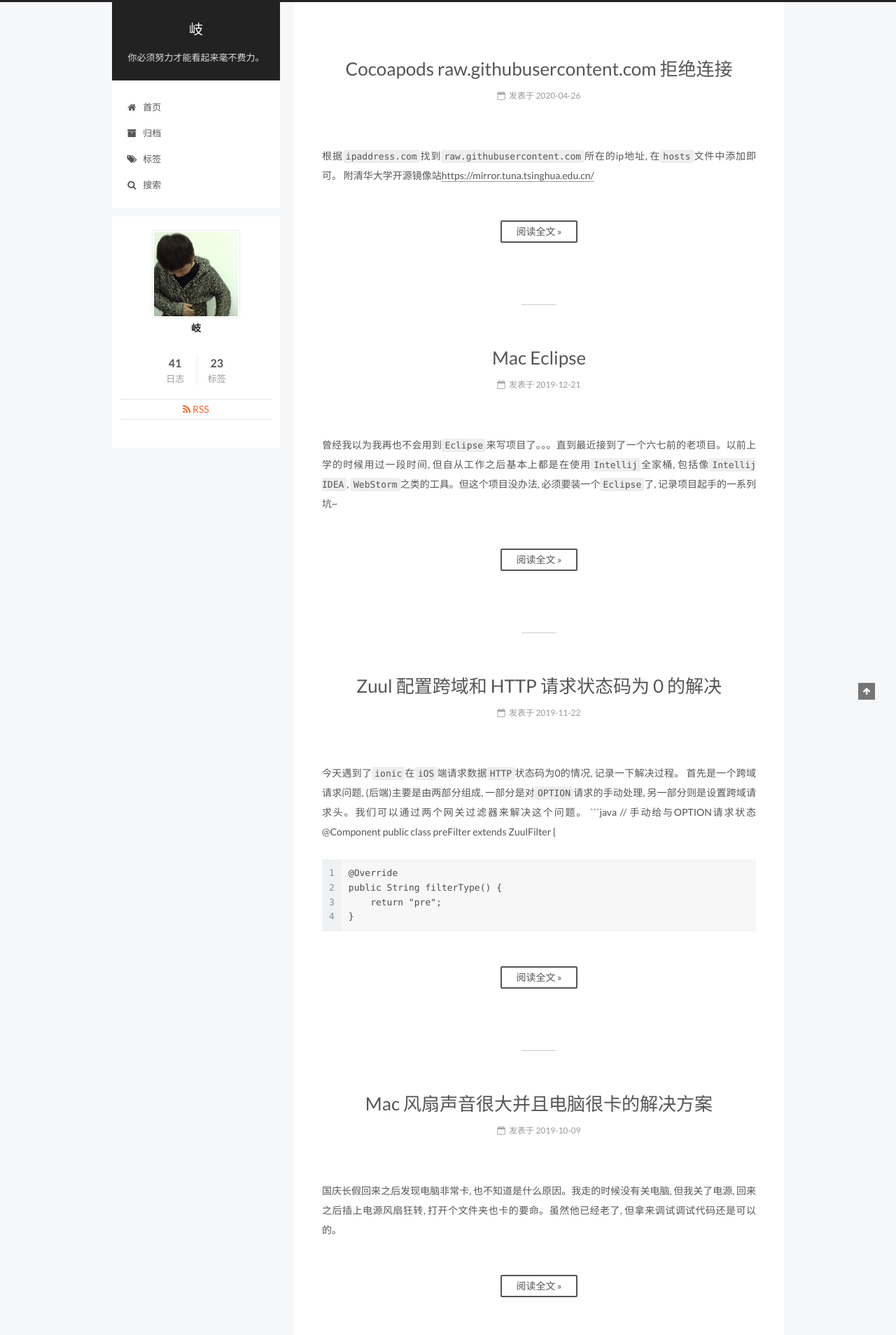
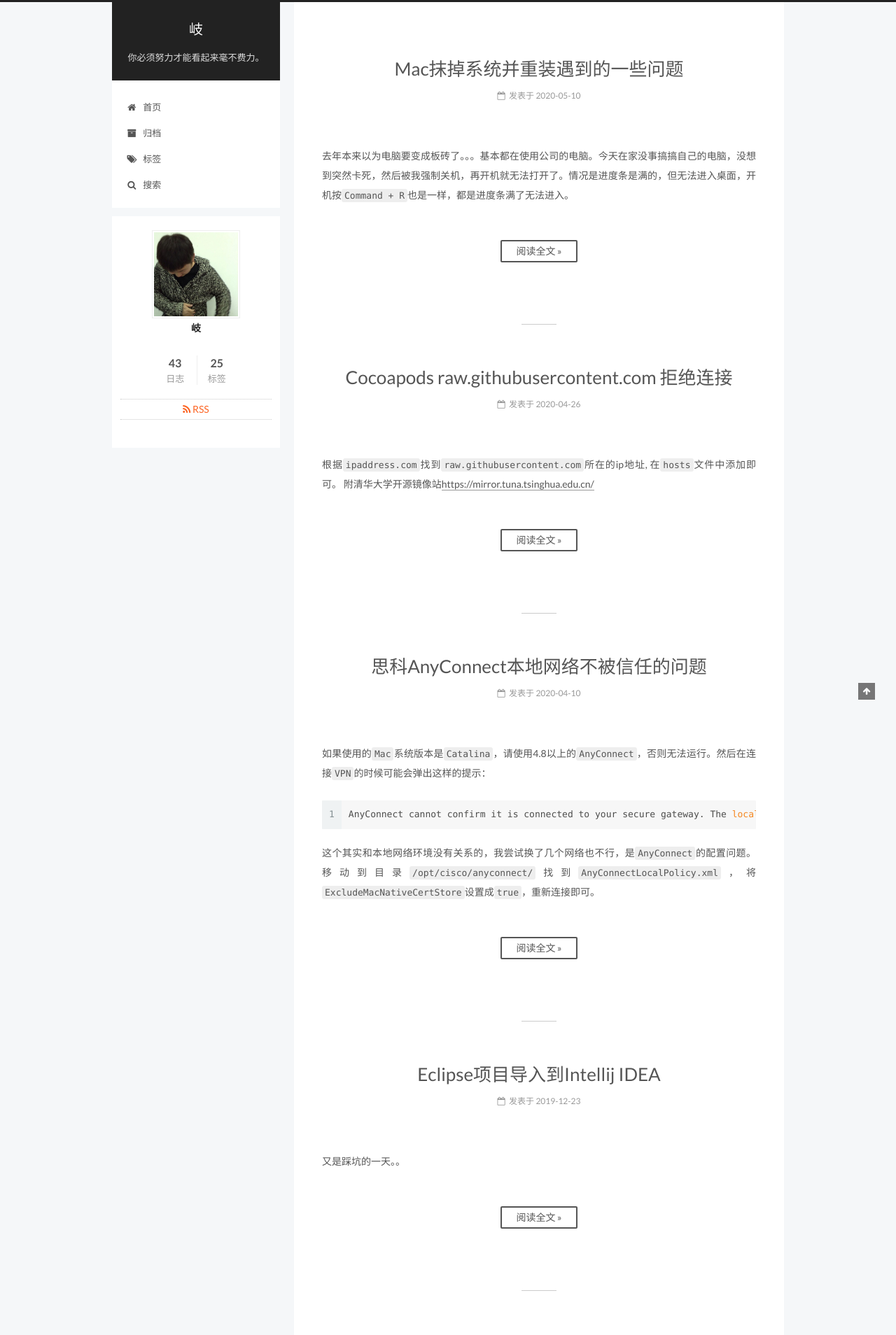
Before and after one commit to jiwuming/jiwuming.github.io, a Jekyll site: the page built from index.html, in a window 1280 px wide. Shown: the top 1908 px of the page at 70% size. Built offline with Jekyll 4.4.1, drawn with Linux system fonts in a browser that asks for light colours; the list of posts is cut into pages by our own code; some of the changed text lies outside the part shown.

Commit message:
Mac system.

````diff
--- /dev/null
+++ b/_posts/2019-12-21-eclipse-to-idea.md
@@ -0,0 +1,34 @@
+---
+title: Eclipse项目导入到Intellij IDEA
+tags: [Java, Eclipse, IDEA]
+date: 2019-12-23
+---
+又是踩坑的一天。。
+
+
+因为实在受不了`Eclipse`的开发方式，所以决定还是使用`IDEA`来进行开发。
+
+首先用`IDEA`打开项目，然后点击右上角带有蓝色脚标的按钮，也就是`Project Structure`。
+将`Java`环境切换到1.6，`Java`多版本环境配置方式已经在`Mac Eclipse`中写过了。
+![](/img/idea-proj.png)
+
+点击左侧的`Modules`然后点击`Dependencies`将报红的`jar`包删掉。
+![](/img/idea-proj-modules.png)
+
+然后点击`Factes`点击加号添加一个`web`
+![](/img/idea-proj-facets.png)
+
+这时候还需要设置一些东西，将`Deployment Desciptor`中的路径改为工程目录中`WebContent/WEB-INF`下的`web.xml`的路径。
+然后将`Web Resource Dictionaries`的目录设置成工程中`WebContent`的目录，右侧的Path不用改使用`/`就好，最后点击右下角的`Create Artifact`。
+
+之后会跳转这里
+![](/img/idea-proj-artifacts.png)
+这里只有一步，点击右下角的`Fix`选择`Add all missing dependencies...`
+
+到这里工程配置基本上算是完成了，然后配置好`Tomcat`（这个没什么特殊的操作就不说了），先运行一下，工程中可能会有缺少`jar`包的情况，这时候打开`Project Structure`选择`Modules`，`Dependencies`选择加号
+![](/img/idea-proj-addde.png)
+选择添加`jar`包的选项也就是第一个，然后把工程中依赖的`jar`包全选然后添加进去，不要选择添加目录。
+
+然后选择`Artifact`点击右下角的`Fix`选择`Add all missing dependencies...`
+
+之后再运行`Tomcat`即可。
--- /dev/null
+++ b/_posts/2020-04-10-cisco-connect.md
@@ -0,0 +1,11 @@
+---
+title: 思科AnyConnect本地网络不被信任的问题
+tags: [Cisco]
+date: 2020-04-10
+---
+如果使用的`Mac`系统版本是`Catalina`，请使用4.8以上的`AnyConnect`，否则无法运行。然后在连接`VPN`的时候可能会弹出这样的提示：
+```bash
+AnyConnect cannot confirm it is connected to your secure gateway. The local network may not be trustworthy. Please try another network
+```
+这个其实和本地网络环境没有关系的，我尝试换了几个网络也不行，是`AnyConnect`的配置问题。
+移动到目录`/opt/cisco/anyconnect/`找到`AnyConnectLocalPolicy.xml`，将`ExcludeMacNativeCertStore`设置成`true`，重新连接即可。
--- /dev/null
+++ b/_posts/2020-05-10-mac-rebuild-system.md
@@ -0,0 +1,30 @@
+---
+title: Mac抹掉系统并重装遇到的一些问题
+tags: [Mac]
+date: 2020-05-10
+---
+去年本来以为电脑要变成板砖了。。。基本都在使用公司的电脑。今天在家没事搞搞自己的电脑，没想到突然卡死，然后被我强制关机，再开机就无法打开了。情况是进度条是满的，但无法进入桌面，开机按`Command + R`也是一样，都是进度条满了无法进入。
+
+根据网上提供的重置[NVRAM](https://support.apple.com/zh-cn/HT204063)，开机`Command + S`之类的都没有什么效果，都是满进度条无法进入系统，不过我电脑上没有什么重要的东西，就想到了如果能把电脑格式化掉重装系统也可以，在网上查了半天终于有了一点结果：
+
+开机按住`Command + option + R`会有一个小地球出来，然后等下会提示连接无线网络，输入可用的无线网络，继续等待。
+
+这其中时间可能会很长。
+
+最后会进入到恢复模式，就是开机长按`Command + S`的那个页面。
+
+接下来就是重装系统了，先抹掉磁盘的数据，如果电脑上的系统是`Catalina`的话，可能会看到两个宗卷（之前的系统就不清楚了，我使用的就是`Catalina`）一个是`Macintosh HD`另一个是`Macintosh HD-数据`。
+
+我先格式化的`Macintosh HD`，这其中会自动删除掉`Macintosh HD-数据`这个宗卷，并且删除到最后会报错，有一个进程`kextcache`正在占用硬盘，既无法卸载硬盘，也无法运行急救之类的操作。
+
+这不就真成板砖了？硬盘数据删掉了还没删干净，系统又不能重新启动。但如果之前仔细观察一下这两个宗卷会发现：如果一个宗卷里面的数据显示是亮着的（蓝色），那么这个宗卷中的数据在另一个宗卷中显示的就是暗着的（灰色），这种感觉就像`Windows`硬盘分区但又没有分盘符一样。
+
+如果在这种状态下尝试重新安装`Catalina`是不行的，因为到了选择硬盘的那一步会提示：无法安装到目标宗卷，因为该宗卷是不完整的系统宗卷。
+
+反正已经成砖了，我抱着试一试的心态在`Macintosh HD`这个宗卷上右键点击新建宗卷，创建了一个`Macintosh HD-Data`，然后再次抹掉`Macintosh HD`，居然成功了！
+
+![](/img/mac-rebuild-system.jpeg)
+
+接下来重装`Catalina`就ok了！
+
+顺便再提一句，重装后的系统，配置环境变量的时候也出了一些问题。如果发现在`.bash_profile`中配置的环境变量，在退出命令之后就无效了的话，把环境变量配置在`.zshrc`中，如果没有就创建。
````
Also changed, not shown: _posts/2017-08-07-design-pattern.md (deleted, +0 -61 lines), tmp/iOS TODO.md (+10 -0 lines), _posts/2019-12-21-eclipse-env.md (renamed from _posts/2019-04-21-eclipse-env.md), img/idea-proj-addde.png (added), img/idea-proj-artifacts.png (added), img/idea-proj-facets.png (added), img/idea-proj-modules.png (added), img/idea-proj.png (added), img/mac-rebuild-system.jpeg (added).
